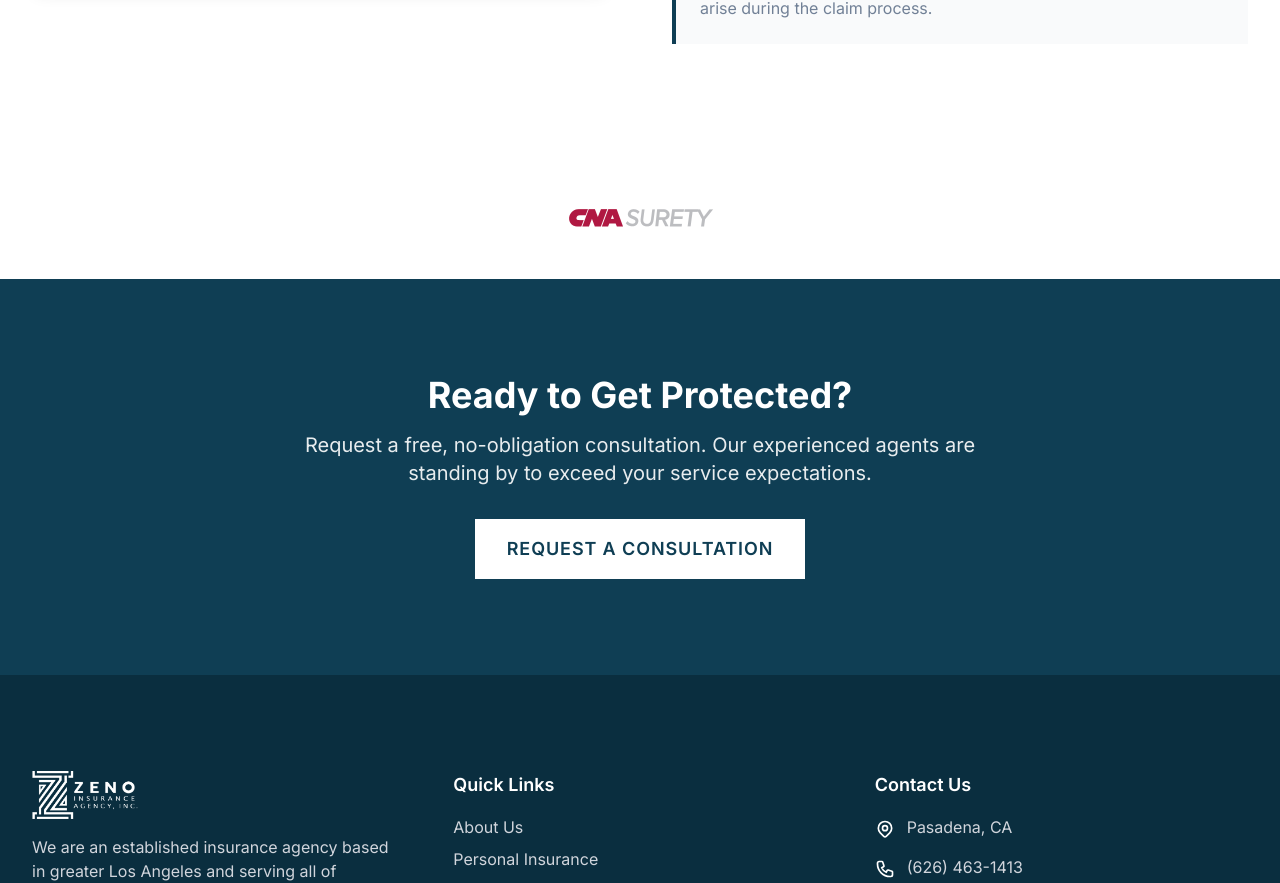
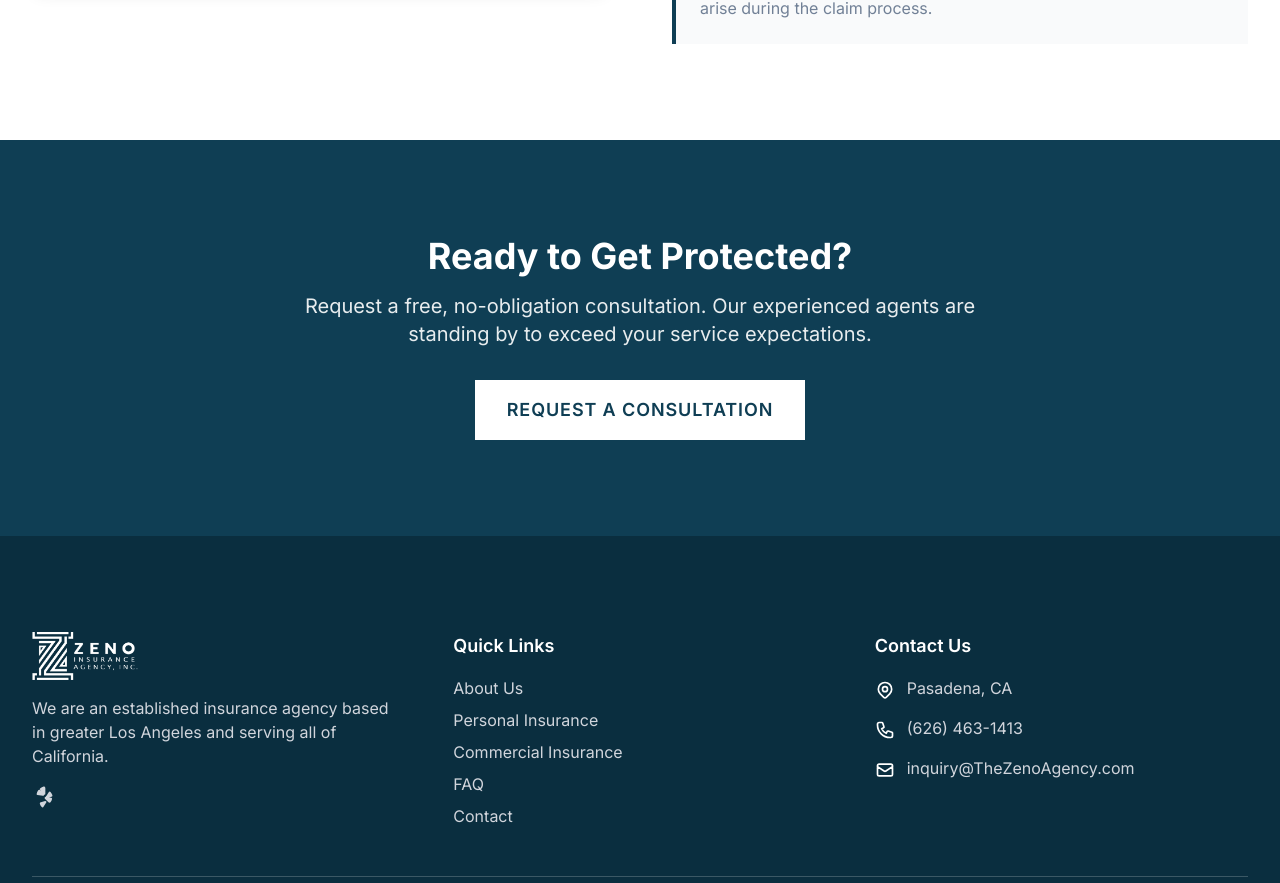
Before and after one commit to jj12343214324/the-zeno-agency, a Next.js app: page / in a window 1280 px wide. Shown: the part 3556-4439 px from the top of the page. Built offline with nearby package versions, Linux system fonts and the light colour scheme.

Commit message:
Remove CNA partner ribbon from homepage

```diff
--- a/src/app/page.tsx
+++ b/src/app/page.tsx
@@ -241,19 +241,6 @@ export default function Home() {
       {/* Why Choose Us Section */}
       <WhyChooseUs />
 
-      {/* CNA Partner */}
-      <section className="py-8 bg-white">
-        <div className="container-max flex justify-center">
-          <Image
-            src="/images/cna.png"
-            alt="CNA Insurance"
-            width={150}
-            height={75}
-            className="object-contain"
-          />
-        </div>
-      </section>
-
       {/* CTA Section */}
       <section className="section-padding bg-[#0F3E54]">
         <div className="container-max text-center">
```
